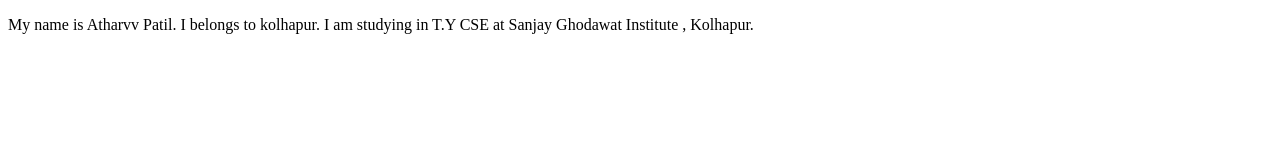
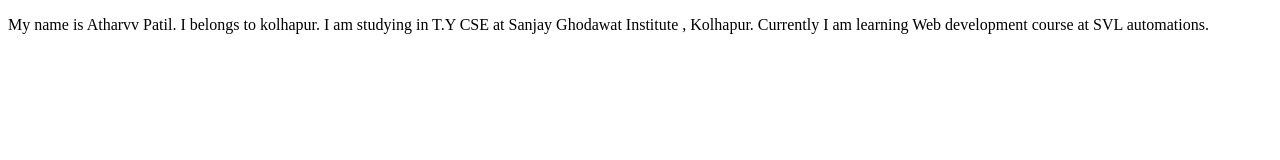
Before and after one commit to Atharv1199P/demo, a plain HTML site: page index.html in a window 1280 px wide. Drawn offline with Linux system fonts and the light colour scheme.

Commit message:
Update index.html

```diff
--- a/index.html
+++ b/index.html
@@ -6,6 +6,8 @@
     <title>My Introduction</title>
 </head>
 <body>
-    <p>My name is Atharvv Patil. I belongs to kolhapur. I am studying in T.Y CSE at Sanjay Ghodawat Institute , Kolhapur.</p>
+    <p>My name is Atharvv Patil. I belongs to kolhapur. I am studying in T.Y CSE at Sanjay Ghodawat Institute , Kolhapur. Currently I am learning Web development course at SVL automations.
+
+    </p>
 </body>
 </html>
```
